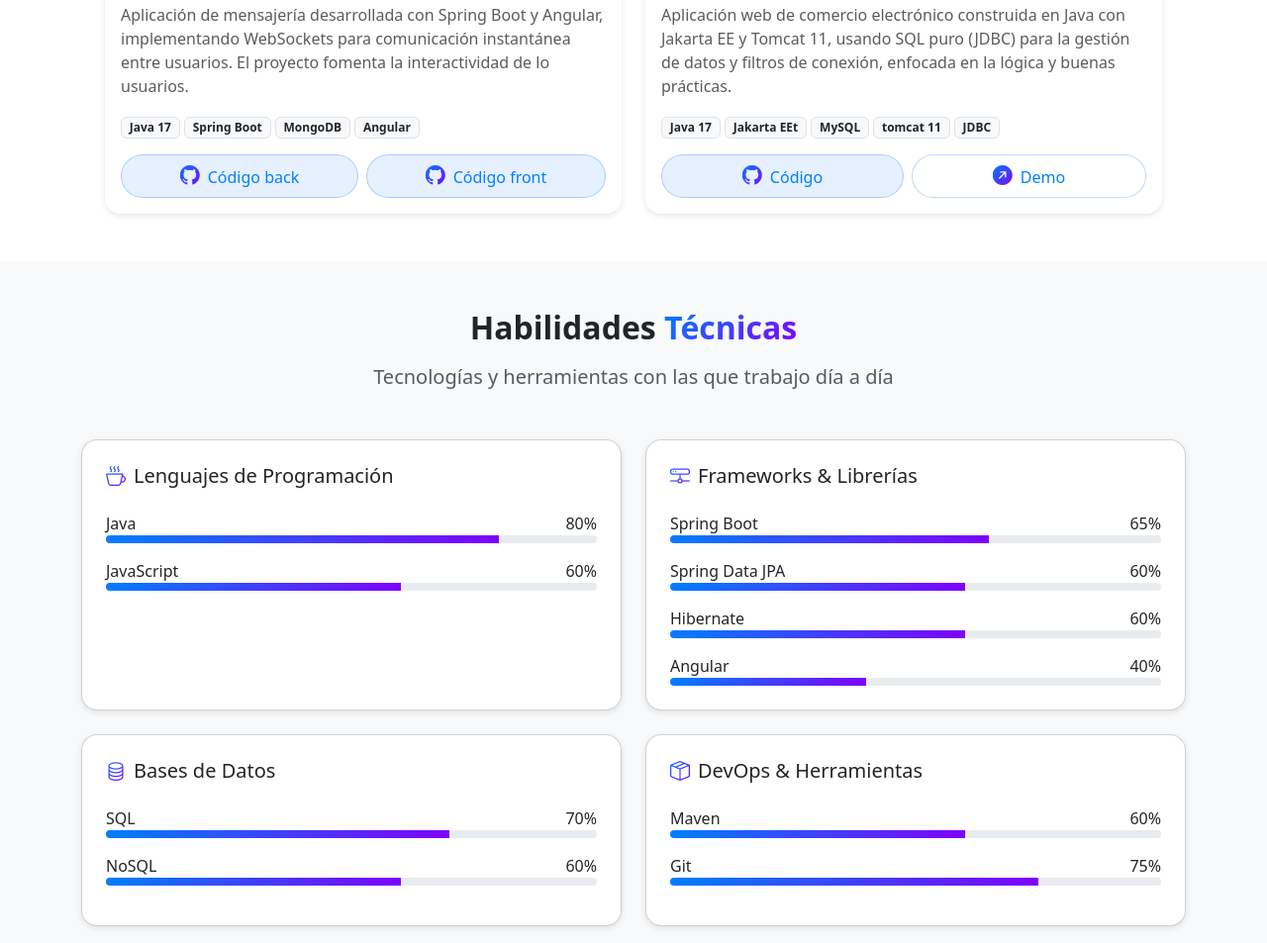
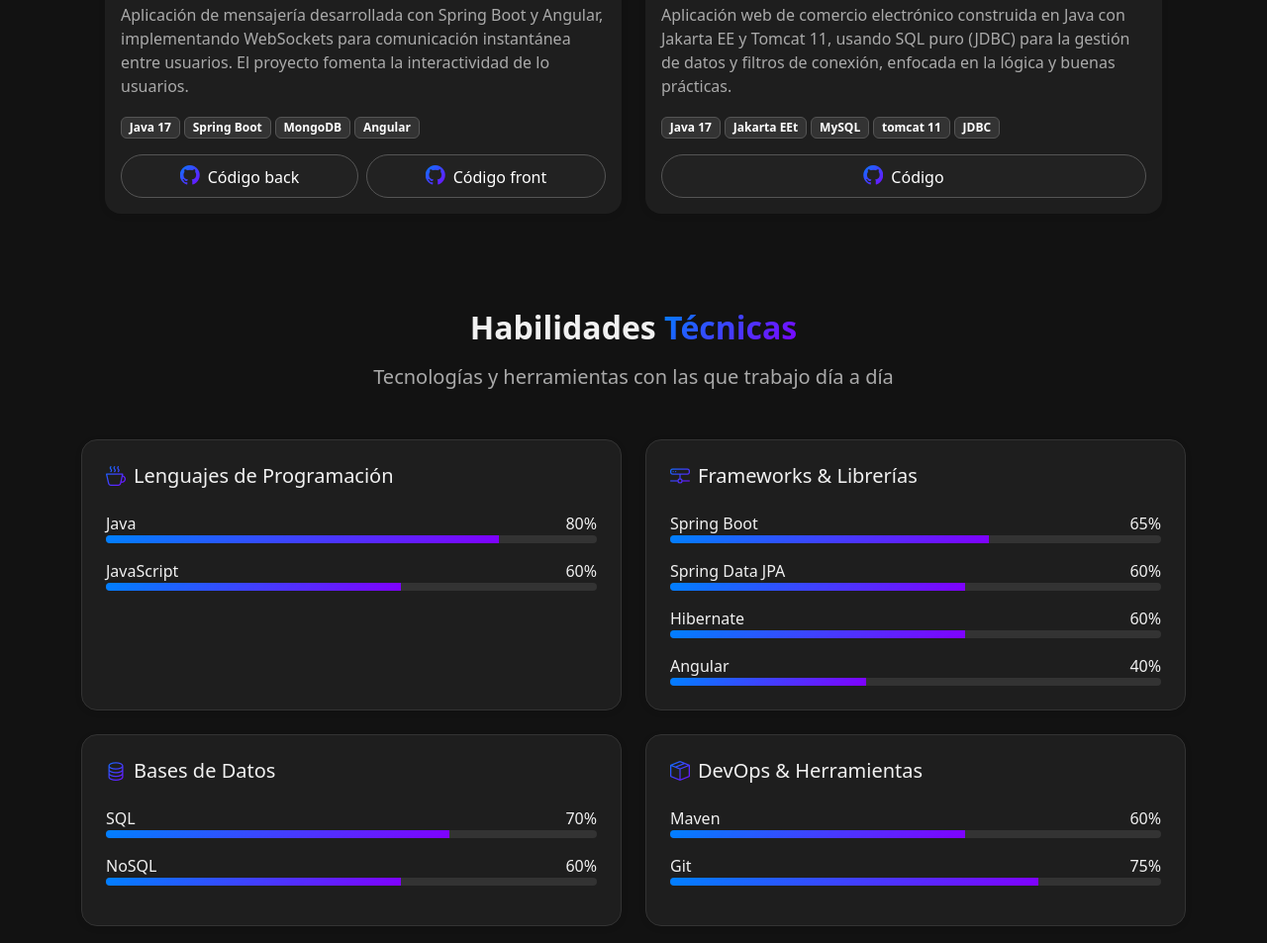
Before and after one commit to Crowtinho/portafolio-web, a website: page index.html in a window 1280 px wide. Shown: the part 2493-3446 px from the top of the page at 99% size. Drawn offline with nearby package versions, Linux system fonts and the light colour scheme.

Commit message:
portafolio V-1.0.1

```diff
--- a/assets/js/templates.js
+++ b/assets/js/templates.js
@@ -29,7 +29,12 @@
     const icon = toggleBtn.querySelector("i");
 
     // Activar modo oscuro si estaba guardado
-    if (localStorage.getItem("dark-mode") === "enabled") {
+    // if (localStorage.getItem("dark-mode") === "enabled") {
+    //     document.body.classList.add("dark-mode");
+    //     icon.classList.replace("bi-moon", "bi-sun");
+    // }
+    const darkPref = localStorage.getItem("dark-mode");
+    if (darkPref === "enabled" || darkPref === null) {
         document.body.classList.add("dark-mode");
         icon.classList.replace("bi-moon", "bi-sun");
     }
--- a/components/projects.html
+++ b/components/projects.html
@@ -153,9 +153,9 @@
                                         <a  href="https://github.com/Crowtinho/post" target="_blank" rel="noopener noreferrer" class="btn flex-fill btn-personalized">
                                             <i class="bi bi-github me-2 gradient-text"></i>Código
                                         </a>
-                                        <a href="https://github.com/Crowtinho/post" target="_blank" rel="noopener noreferrer" class="btn flex-fill btn-personalized2">
+                                        <!-- <a href="https://github.com/Crowtinho/post" target="_blank" rel="noopener noreferrer" class="btn flex-fill btn-personalized2">
                                             <i class="bi bi-arrow-up-right-circle-fill me-2 gradient-text"></i>Demo
-                                        </a>
+                                        </a> -->
                                     </div>
                             </div>
                         </div>
```
